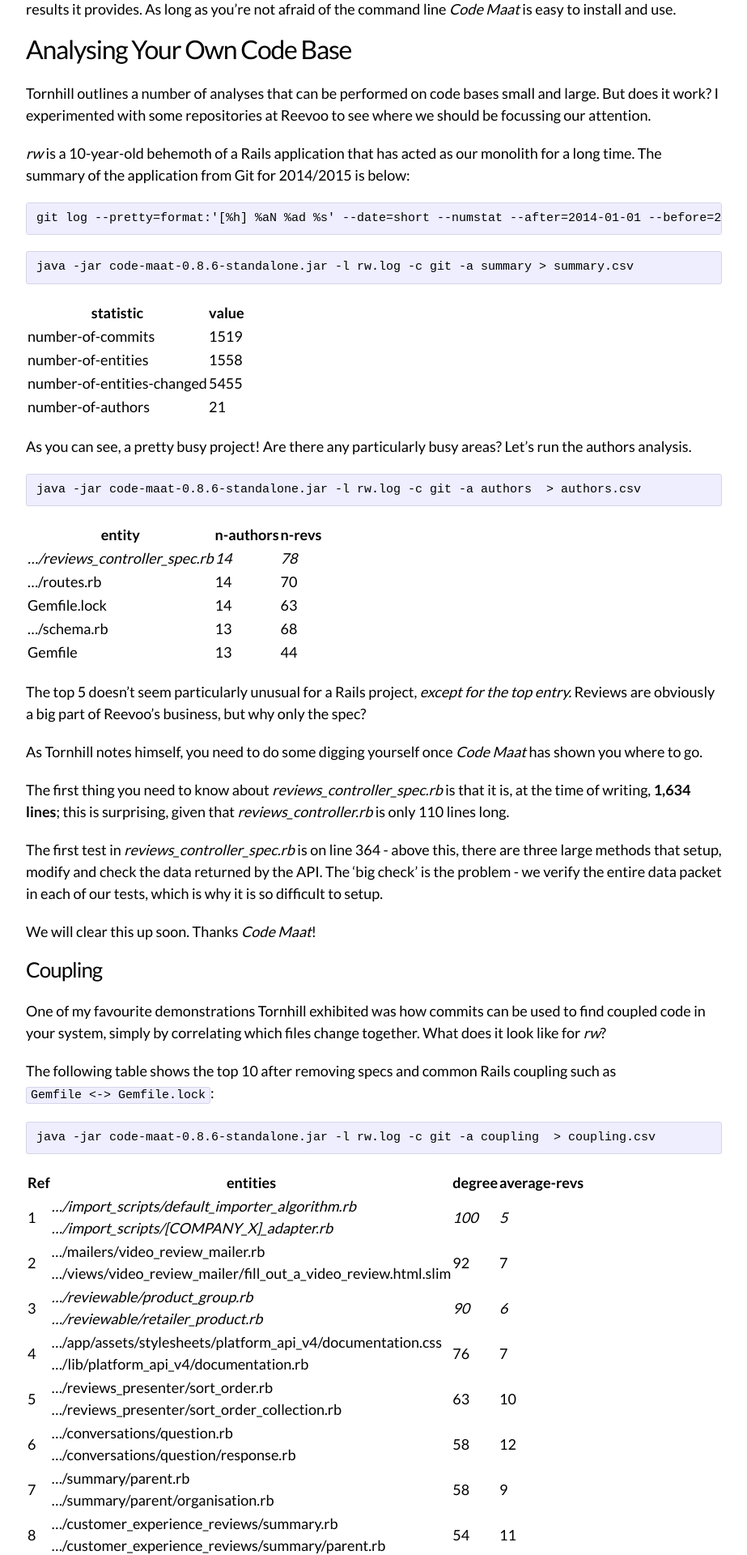
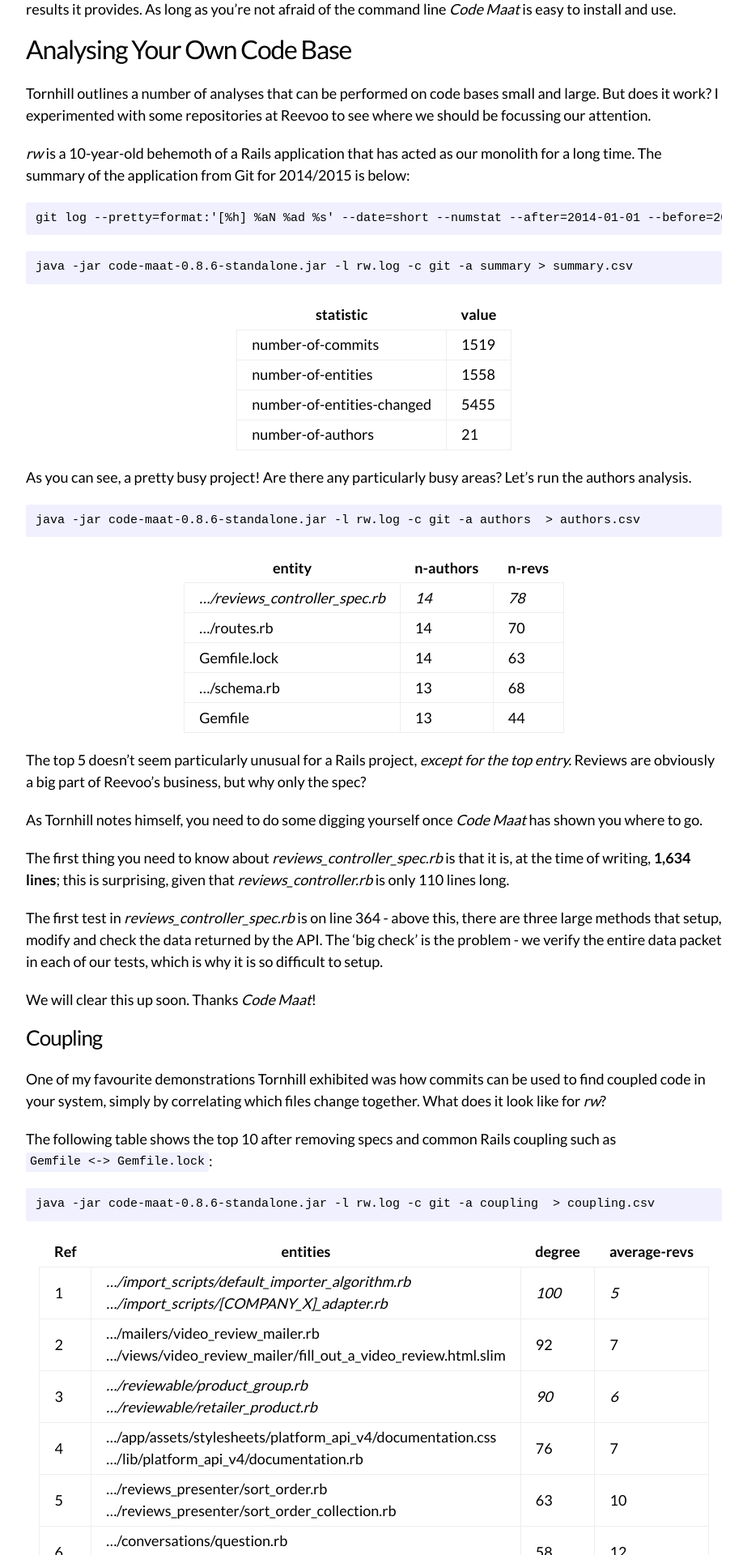
Before and after one commit to reevoo/reevoo.github.io, a Jekyll site: the page built from _posts/2015-05-21-your-code-as-a-crime-scene.markdown, in a window 1280 px wide. Shown: the part 814-2734 px from the top of the page at 81% size, without its empty margins (178-1101 px from the left). Built offline with Jekyll 4.4.1, drawn with Linux system fonts in a browser that asks for light colours; comment, search, counter and statistics services are not loaded.

Commit message:
Updated CSS for better tables in posts.

```diff
--- a/css/main.css
+++ b/css/main.css
@@ -513,8 +513,7 @@
 
 .post pre,
 .post code {
-  border: 1px solid #d5d5e9;
-  background-color: #eef;
+  background-color: #f0f0ff;
   padding: 8px 12px;
   -webkit-border-radius: 3px;
   -moz-border-radius: 3px;
@@ -523,15 +522,17 @@
   overflow: auto;
 }
 
-.post code { padding: 1px 5px; }
+.post code {
+  padding: 1px 5px;
+  display: inline-block;
+  vertical-align: bottom;
+}
 
 .post pre code {
   border: 0;
   padding-right: 0;
   padding-left: 0;
 }
-
-p > code { white-space: nowrap; }
 
 /* terminal */
 .post pre.terminal {
@@ -544,6 +545,19 @@
 }
 
 .post pre.terminal code { background-color: #333; }
+
+.post table {
+  border-collapse: collapse;
+  margin: auto;
+}
+
+.post th, .post td {
+  padding: 0.25em 1em;
+}
+
+.post td {
+  border: 1px solid #eee;
+}
 
 /* Syntax highlighting styles */
 /* ----------------------------------------------------------*/
```
